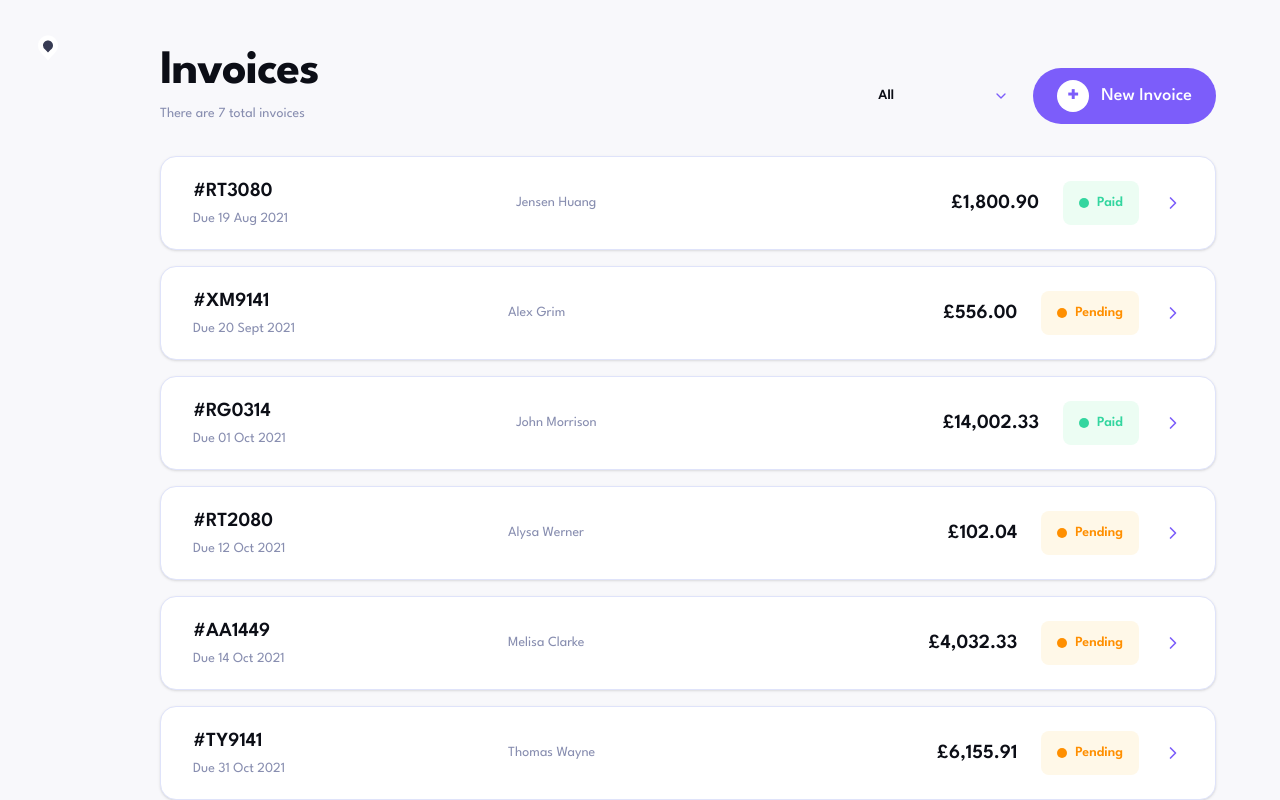
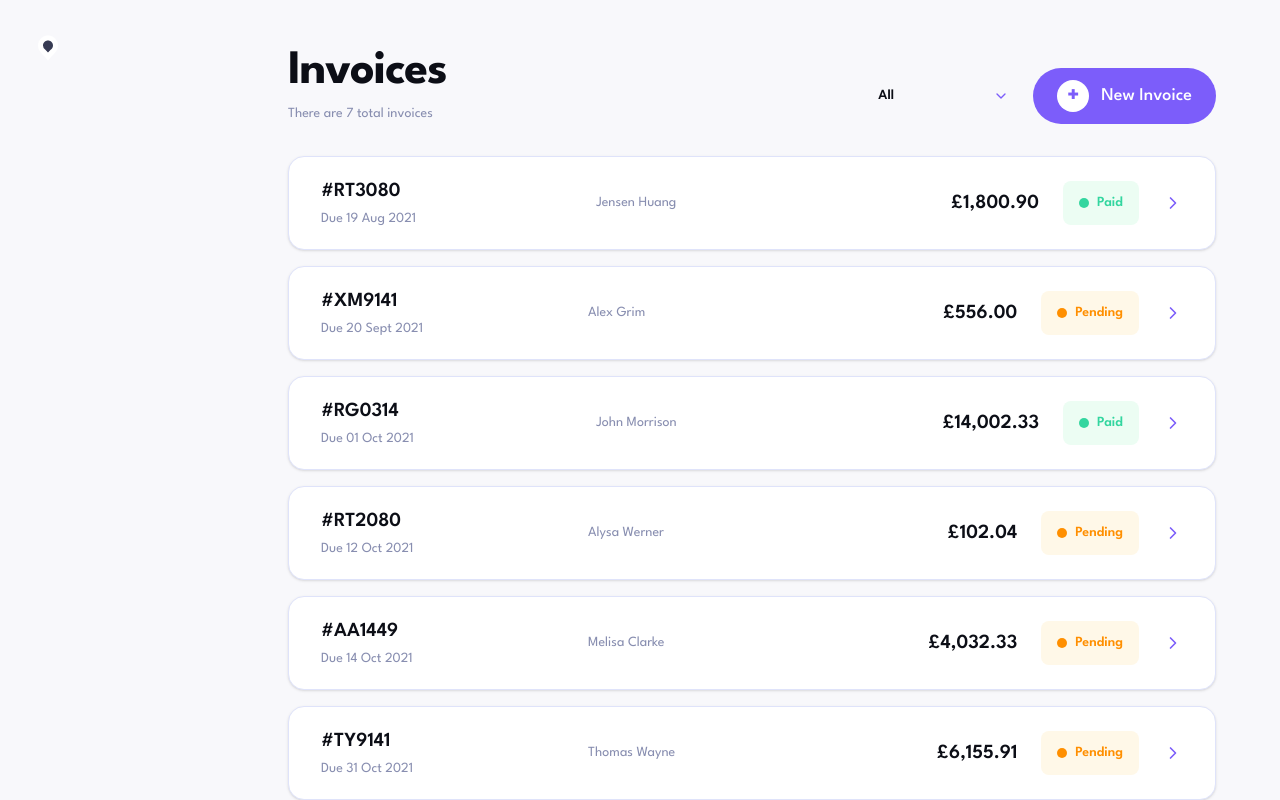
Before and after one commit to A-Rahiym/Invoice-App, a Next.js app: page /invoices in a window 1280 px wide. Shown: the top 800 px of the page. Built offline with nearby package versions, Linux system fonts and the light colour scheme.

Commit message:
Add inovice modified

```diff
--- a/components/AppChrome.tsx
+++ b/components/AppChrome.tsx
@@ -63,8 +63,8 @@ type AppChromeProps = {
 export function AppChrome({ children, mobileLabel, mobileSubtitle }: AppChromeProps) {
   return (
     <div className="min-h-screen bg-app fg lg:flex">
-      <aside className="hidden w-24 flex-col overflow-hidden rounded-r-[2.01rem] bg-secondary lg:flex">
-        <div className="flex h-24 items-center justify-center rounded-br-[2.01rem] bg-primary">
+      <aside className="hidden w-24 flex-col overflow-hidden rounded-r-[2rem] bg-secondary lg:flex">
+        <div className="flex h-24 items-center justify-center rounded-br-[2rem] bg-primary">
           <LogoMark />
         </div>
 
--- /dev/null
+++ b/features/AddInvoice/AddInvoice.tsx
@@ -0,0 +1,14 @@
+import React from 'react'
+
+const addInvoice = () => {
+  return (
+      <div>
+        <h2 className="text-2xl font-bold fg sm:text-3xl">
+          Adding Invoice
+        </h2>
+
+    </div>
+  )
+}
+
+export default addInvoice
--- a/features/invoices/Dashboard.tsx
+++ b/features/invoices/Dashboard.tsx
@@ -4,8 +4,10 @@ import { useThemeStore } from "@/store/themeStore";
 import { useInvoiceStore } from "@/store/invoiceStore";
 import { InvoiceEmptyState } from "./EmptyState";
 import { InvoiceHeader } from "./Header";
+import { useState } from "react";
+import AddInvoice from "../AddInvoice/AddInvoice";
 import { InvoiceList } from "./InvoiceList";
-
+import { AppChrome } from "@/components/AppChrome";
 function LogoMark() {
   return (
     <svg viewBox="0 0 32 32" aria-hidden="true" className="h-8 w-8 text-on-primary">
@@ -58,6 +60,7 @@ function ThemeToggle() {
 }
 
 export function InvoiceDashboard() {
+  const [open, setOpen] = useState(false);
   const invoices = useInvoiceStore((state) => state.invoices);
   const activeFilter = useInvoiceStore((state) => state.activefilter);
   const setFilter = useInvoiceStore((state) => state.setFilter);
@@ -69,20 +72,8 @@ export function InvoiceDashboard() {
 
   return (
     <div className="min-h-screen bg-app fg lg:flex">
-      <aside className="hidden w-24 flex-col overflow-hidden rounded-r-4xl bg-secondary lg:flex">
-        <div className="flex h-24 items-center justify-center rounded-br-4xl bg-primary">
-          <LogoMark />
-        </div>
-
-        <div className="mt-auto flex flex-col items-center gap-6 px-0 py-6">
-          <ThemeToggle />
-
-          <div className="grid h-11 w-11 place-items-center rounded-full border border-default bg-surface text-sm font-semibold text-muted">
-            A
-          </div>
-        </div>
-      </aside>
-
+      {open ? <AddInvoice/> : null}
+      <AppChrome/>
       <div className="flex min-h-screen flex-1 flex-col">
         <header className="flex items-center justify-between border-b border-default px-6 py-4 lg:hidden">
           <div className="flex items-center gap-3">
@@ -104,6 +95,7 @@ export function InvoiceDashboard() {
               count={visibleInvoices.length}
               activeFilter={activeFilter}
               onFilterChange={setFilter}
+              onAddInvoice={() => setOpen((s) => !s)}
             />
 
             {visibleInvoices.length > 0 ? <InvoiceList invoices={visibleInvoices} /> : <InvoiceEmptyState />}
--- a/features/invoices/Header.tsx
+++ b/features/invoices/Header.tsx
@@ -1,5 +1,7 @@
 import { Button } from "@/components/Button";
 import type { FilterOptions } from "@/types/filter";
+
+
 
 const filterOptions: Array<{ label: string; value: FilterOptions }> = [
   { label: "All", value: "all" },
@@ -11,10 +13,12 @@ export function InvoiceHeader({
   count,
   activeFilter,
   onFilterChange,
+  onAddInvoice
 }: {
   count: number;
   activeFilter: FilterOptions;
   onFilterChange: (filter: FilterOptions) => void;
+  onAddInvoice: () => void;
 }) {
   return (
     <section className="flex flex-col gap-6 sm:flex-row sm:items-end sm:justify-between">
@@ -52,7 +56,9 @@ export function InvoiceHeader({
           </span>
         </label>
 
-        <Button variant="primary" className="flex-row justify-between gap-3 px-5 py-3 sm:px-6">
+        <Button
+        onClick={onAddInvoice}
+        variant="primary" className="flex-row justify-between gap-3 px-5 py-3 sm:px-6">
           <span className="flex h-8 w-8 items-center justify-center rounded-full bg-surface text-2xl font-black text-primary">
             +
           </span>
```
